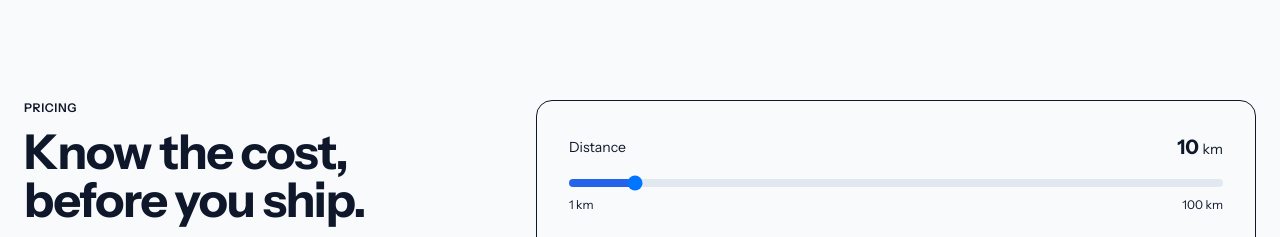
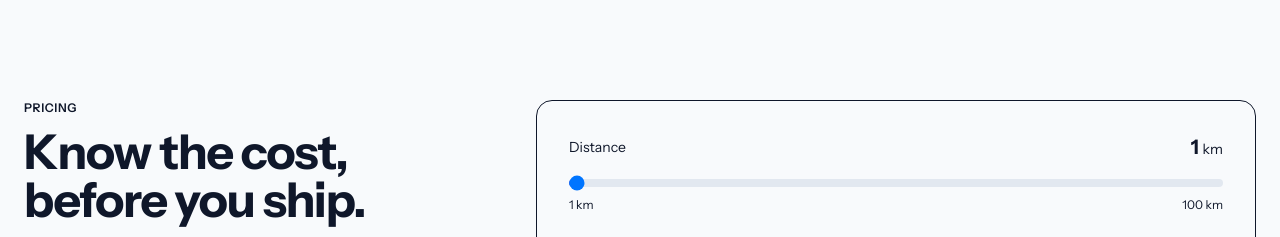
Before and after one commit to hyyungnim/Rapid-Miles, a React (Vite) app: page / in a window 1280 px wide. Shown: the part 1340-1577 px from the top of the page. Built offline with nearby package versions, Linux system fonts and the light colour scheme.

Commit message:
Start pricing at 1km; scroll to top on route change

```diff
--- a/src/app/App.tsx
+++ b/src/app/App.tsx
@@ -1,5 +1,6 @@
 import { BrowserRouter, Routes, Route } from "react-router";
 import { AuthProvider } from "../contexts/AuthContext";
+import { ScrollToTop } from "../components/ScrollToTop";
 import { LandingPage } from "../pages/LandingPage";
 import { AdminAuth } from "../pages/AdminAuth";
 import { CustomerAuth } from "../pages/CustomerAuth";
@@ -13,6 +14,7 @@
 export default function App() {
   return (
     <BrowserRouter>
+      <ScrollToTop />
       <AuthProvider>
         <Routes>
           <Route path="/" element={<LandingPage />} />
--- /dev/null
+++ b/src/components/ScrollToTop.tsx
@@ -0,0 +1,12 @@
+import { useEffect } from "react";
+import { useLocation } from "react-router";
+
+export function ScrollToTop() {
+  const { pathname } = useLocation();
+
+  useEffect(() => {
+    window.scrollTo(0, 0);
+  }, [pathname]);
+
+  return null;
+}
--- a/src/pages/LandingPage.tsx
+++ b/src/pages/LandingPage.tsx
@@ -7,7 +7,7 @@
 const calcFare = (km: number) => km * RATE;
 
 export function LandingPage() {
-  const [km, setKm] = useState(10);
+  const [km, setKm] = useState(1);
   const navigate = useNavigate();
   const fare = calcFare(km);
 
```
